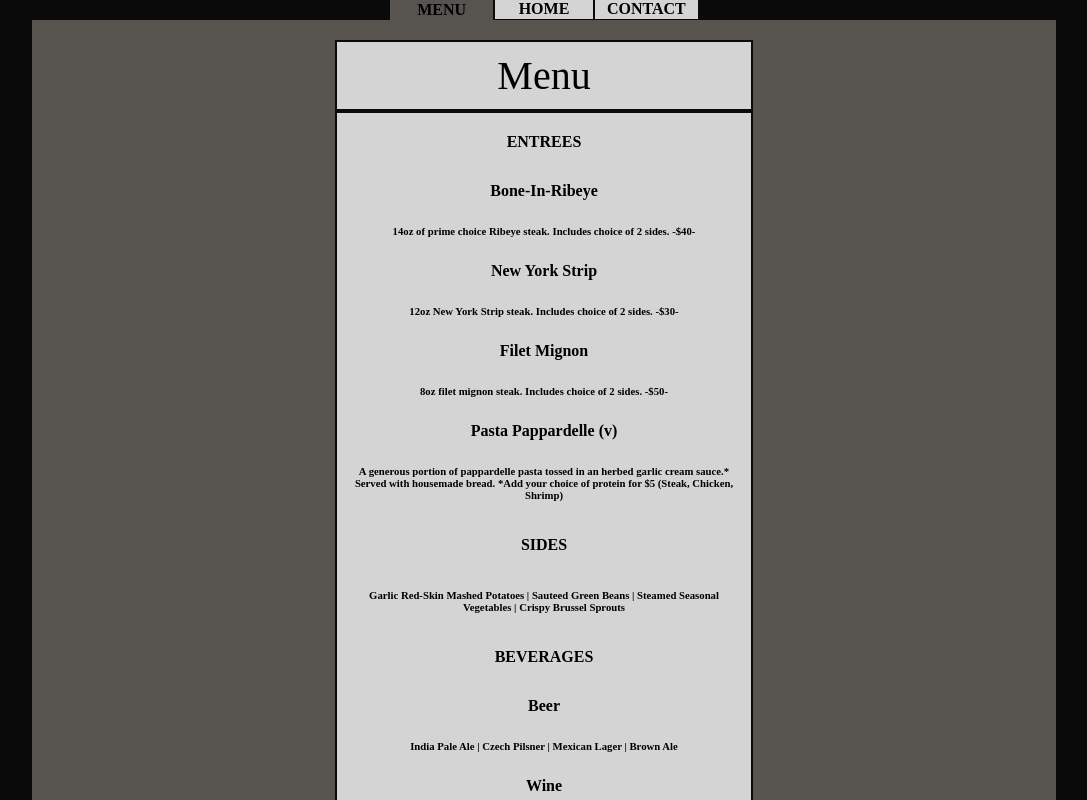
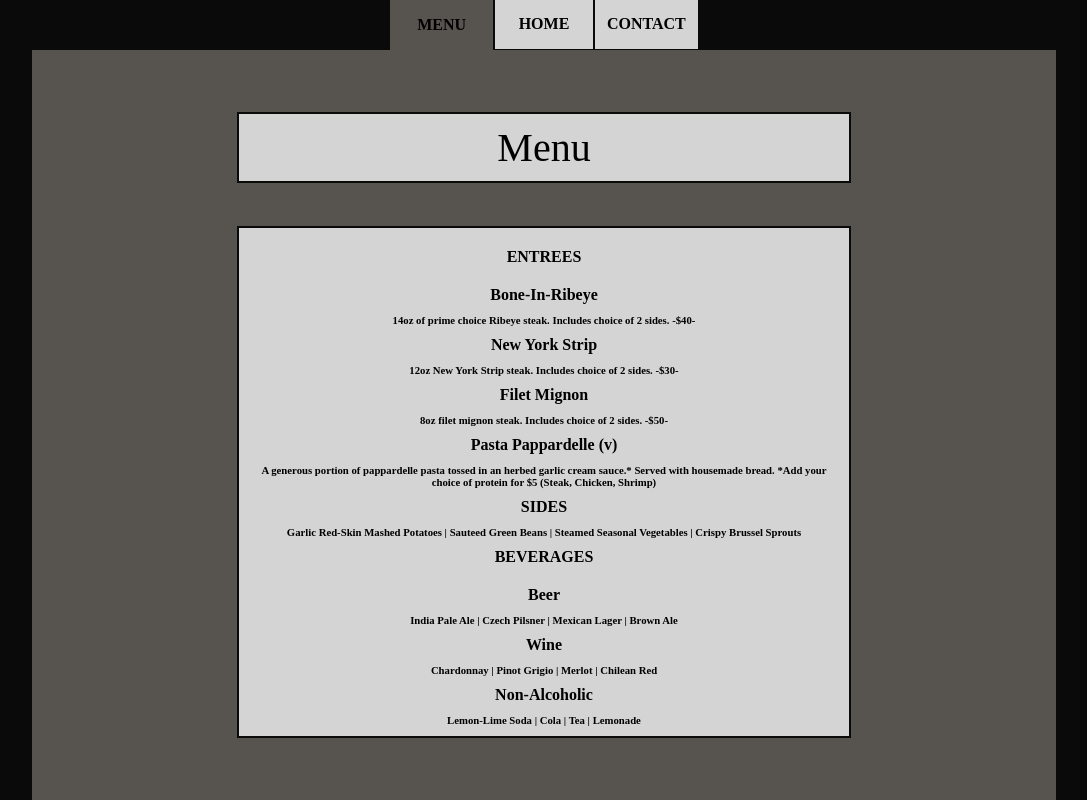
Before and after one commit to eric-merritt/Restaurant-Page-Project, a website built with webpack: page dist/index.html in a window 1280 px wide. Both pictures are taken after a click on the item "MENU". Shown: the top 800 px of the page, without its empty margins (96-1183 px from the left). Built offline with nearby package versions, Linux system fonts and the light colour scheme.

Commit message:
modified:   dist/main.js 	modified:   src/style.css         -trying to select h4/h6 elements with css still

```diff
--- a/src/style.css
+++ b/src/style.css
@@ -91,7 +91,7 @@ div.about-us,
 div.image-div,
 div.menu-div,
 div.contact-div {
-    width: 40%;
+    width: 60%;
     background-color: var(--ltgr);
     padding: 10px;
     border: 2px solid var(--blk);
@@ -166,12 +166,12 @@ div.contact-div>ul {
     padding: 0;
 }
 
-div>*h4 {
+h4 {
     margin: 0;
     padding: 10px;
 }
 
-div>*h6 {
+h6 {
     margin: 0;
     padding: 0;
 }
```
Also changed, not shown: dist/main.js.
